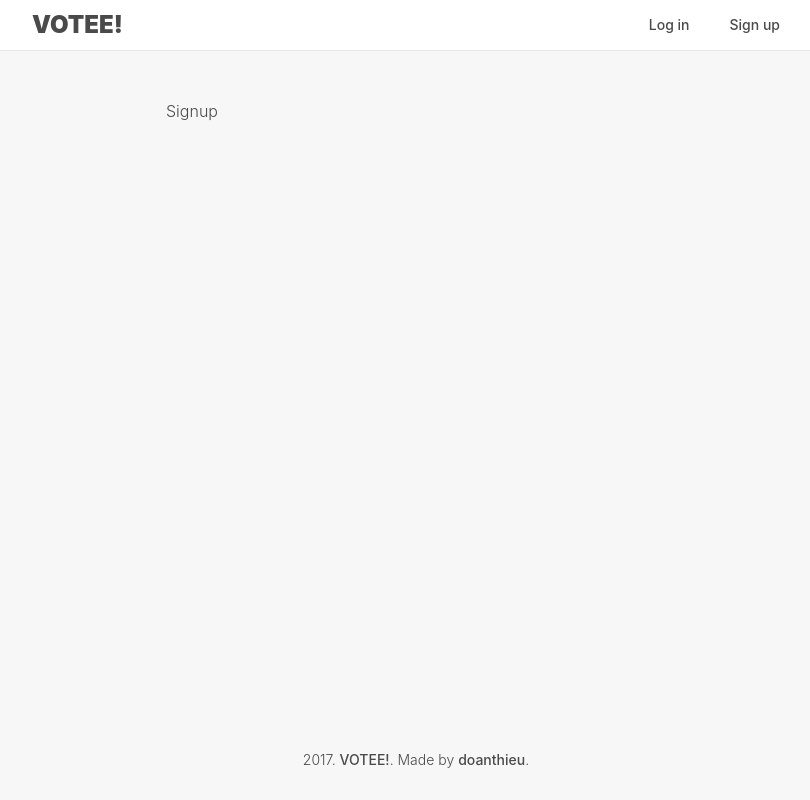
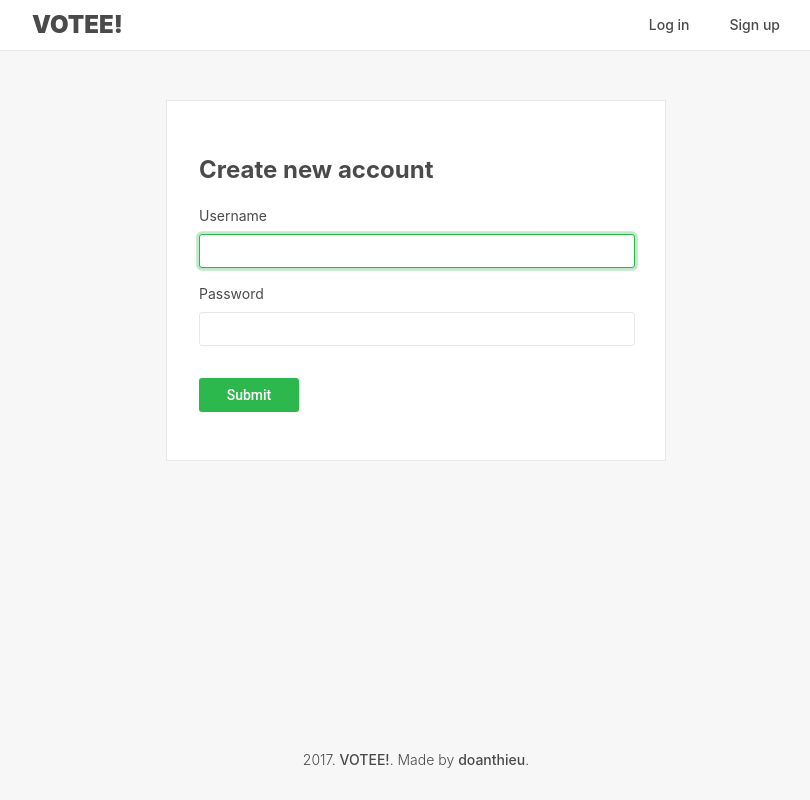
Before and after one commit to Thieurom/fcc-voting, a React app: page /signup in a window 1280 px wide. Shown: the whole page, without its empty margins (224-1034 px from the left). Built offline with nearby package versions, Linux system fonts and the light colour scheme; the HTML template or start-up script is replaced by a standard one.

Commit message:
Model user; signup form

```diff
--- a/src/components/App.js
+++ b/src/components/App.js
@@ -7,8 +7,8 @@ import {
 import Header from './Header';
 import Footer from './Footer';
 import Home from './Home';
-import Login from './Login';
-import Signup from './Signup';
+import LogIn from './LogIn';
+import SignUp from './SignUp';
 
 
 class App extends Component {
@@ -20,8 +20,8 @@ class App extends Component {
                     <main className='main'>
                         <div className='main__inner'>
                             <Route exact path='/' component={Home} />
-                            <Route path='/login' component={Login} />
-                            <Route path='/signup' component={Signup} />
+                            <Route path='/login' component={LogIn} />
+                            <Route path='/signup' component={SignUp} />
                         </div>
                     </main>
                     <Footer />
--- /dev/null
+++ b/src/components/Form.js
@@ -0,0 +1,80 @@
+import React, { Component } from 'react';
+import { Redirect } from 'react-router-dom';
+import axios from 'axios';
+
+
+export default class Form extends Component {
+    constructor(props) {
+        super(props);
+
+        this.state = {
+            username: '',
+            password: '',
+            error: null
+        };
+
+        this.handleSubmit = this.handleSubmit.bind(this);
+    }
+
+    handleChange(e, input) {
+        const value = e.target.value;
+        let newState = {};
+
+        if (input === 'username') {
+            newState.username = value;
+        } else if (input === 'password') {
+            newState.password = value;
+        }
+
+        this.setState(newState);
+    }
+
+    handleSubmit(e) {
+        e.preventDefault();
+
+        const { username, password } = this.state;
+
+        axios.post('/api/users', { username, password })
+            .then(response => {
+                this.props.onCompletion();
+            })
+            .catch(error => {
+                const message = error.response.data.error;
+
+                this.setState({
+                    error: message
+                });
+            });
+    }
+
+    render() {
+        return (
+            <form method='POST' action='api/users' className='form'
+                  onSubmit={this.handleSubmit} >
+
+                <label htmlFor='username' className='form__label'>Username</label>
+                <input type='text' name='username' autoFocus='true'
+                       id='username'
+                       className='form__input'
+                       value={this.state.username}
+                       onChange={(e) => {
+                           this.handleChange(e, 'username');
+                       }} />
+
+                <label htmlFor='password' className='form__label'>Password</label>
+                <input type='password' name='password' className='form__input'
+                       id='password'
+                       value={this.state.password}
+                       onChange={(e) => {
+                           this.handleChange(e, 'password');
+                       }} />
+
+                {this.state.error &&
+                    <div className='form__error'>{this.state.error}</div>
+                }
+
+                <input type='submit' value='Submit' className='form__submit' />
+            </form>
+        );
+    }
+}
--- a/src/components/Login.js
+++ b/src/components/LogIn.js
@@ -1,7 +1,7 @@
 import React, { Component } from 'react';
 
 
-export default function Login(props) {
+export default function LogIn(props) {
     return (
         <div>Login</div>
     );
--- /dev/null
+++ b/src/components/SignUp.js
@@ -0,0 +1,42 @@
+import React, { Component } from 'react';
+import { Redirect } from 'react-router-dom';
+import Form from './Form';
+
+
+class SignUp extends Component {
+    constructor(props) {
+        super(props);
+
+        this.state = {
+            completed: false
+        };
+
+        this.handleCompletion = this.handleCompletion.bind(this);
+    }
+
+    handleCompletion() {
+        this.setState({
+            completed: true
+        });
+    }
+
+    render() {
+        if (this.state.completed) {
+            return <Redirect to='/login' />;
+        }
+
+        return (
+            <div className='panel'>
+                <div className='panel__heading'>
+                    <h2 className='h2'>Create new account</h2>
+                </div>
+                <div className='panel__body'>
+                    <Form onCompletion={this.handleCompletion} />
+                </div>
+            </div>
+        );
+    }
+}
+
+
+export default SignUp;
--- a/src/components/Signup.js
+++ /dev/null
@@ -1,8 +0,0 @@
-import React, { Component } from 'react';
-
-
-export default function Signup(props) {
-    return (
-        <div>Signup</div>
-    );
-}
--- a/src/styles/app.css
+++ b/src/styles/app.css
@@ -47,7 +47,8 @@ a {
 }
 
 
-.poll {
+.poll,
+.panel {
     box-sizing: border-box;
     border: 1px solid #e8e8e8;
     padding: 2rem 2rem 3rem;
@@ -56,6 +57,63 @@ a {
 }
 .poll:not(:last-child) {
     margin-bottom: 1rem;
+}
+
+
+.form__label {
+  display: block;
+  margin-bottom: 0.5rem;
+  font-size: 0.875rem;
+  font-weight: 400;
+}
+
+
+.form__input {
+  width: 100%;
+  height: 32px;
+  padding: 0;
+  border: 1px solid #e8e8e8;
+  border-radius: 3px;
+  margin-bottom: 1rem;
+  font-family: "Roboto", "Helvetica", sans-serif;
+  font-size: 0.875rem;
+  font-weight: 300;
+  text-indent: 0.5em;
+}
+.form__input:focus {
+  outline: 0;
+  border-color: #2DB84D;
+  box-shadow: 0 0 0 0.2em rgba(45,184,77,0.3);
+}
+
+.form__submit {
+  display: inline-block;
+  height: 34px;
+  width: 100px;
+  border: 0;
+  border-radius: 3px;
+  padding: 0;
+  margin-top: 1rem;
+  font-family: "Roboto", "Helvetica", sans-serif;
+  font-size: 0.875rem;
+  font-weight: 500;
+  line-height: 34px;
+  background-color: #2DB84D;
+  color: #fff;
+  transition: background-color 200ms;
+  cursor: pointer;
+}
+.form__submit:hover {
+  background-color: #258C3E;
+}
+.form__submit:focus {
+  outline: 0;
+}
+
+
+.form__error {
+  font-size: 0.875rem;
+  color: #FF0054;
 }
 
 
```
Also changed, not shown: package.json (+7 -0 lines), src/api/users.js (added, +22 -0 lines), src/models/user.js (added, +14 -0 lines), src/server.js (+64 -6 lines), src/api/polls.js (renamed from src/routes/pollRouter.js), 2 other files (tests, documents, lock files or other folders).
